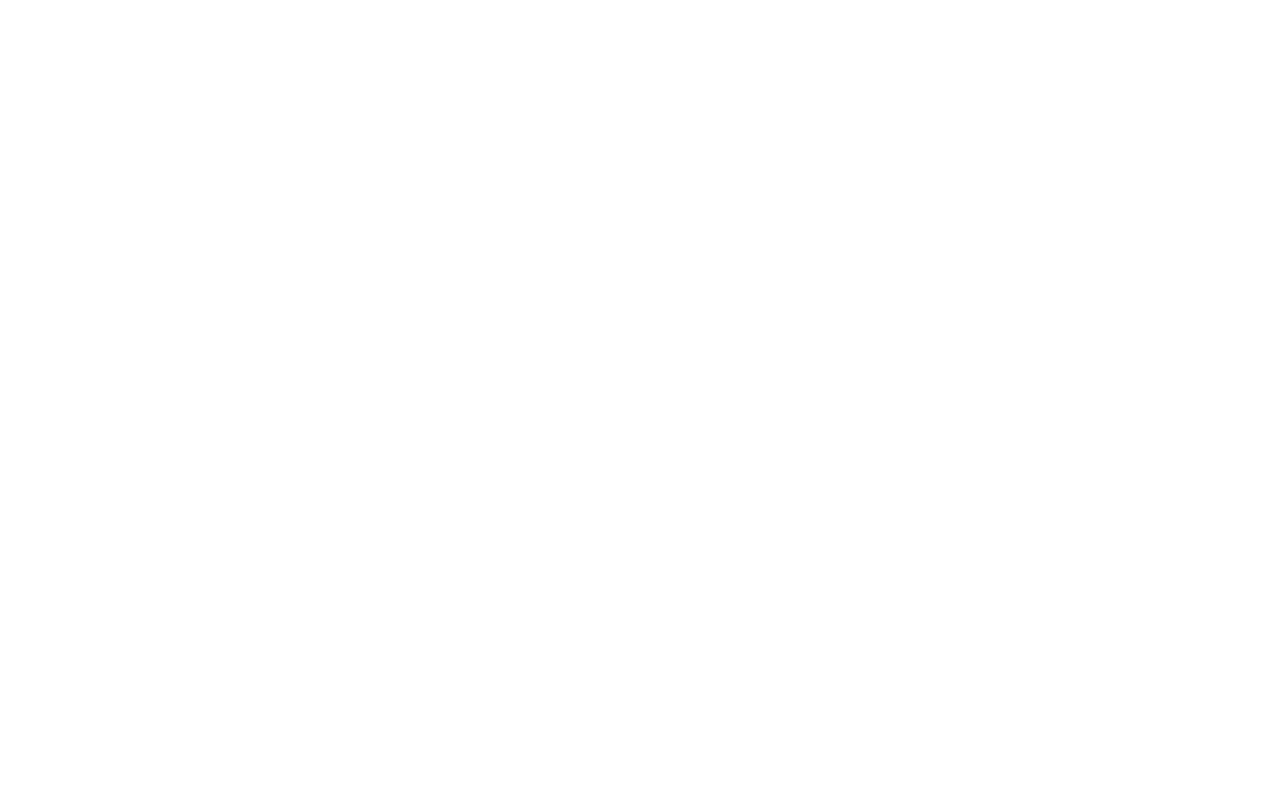
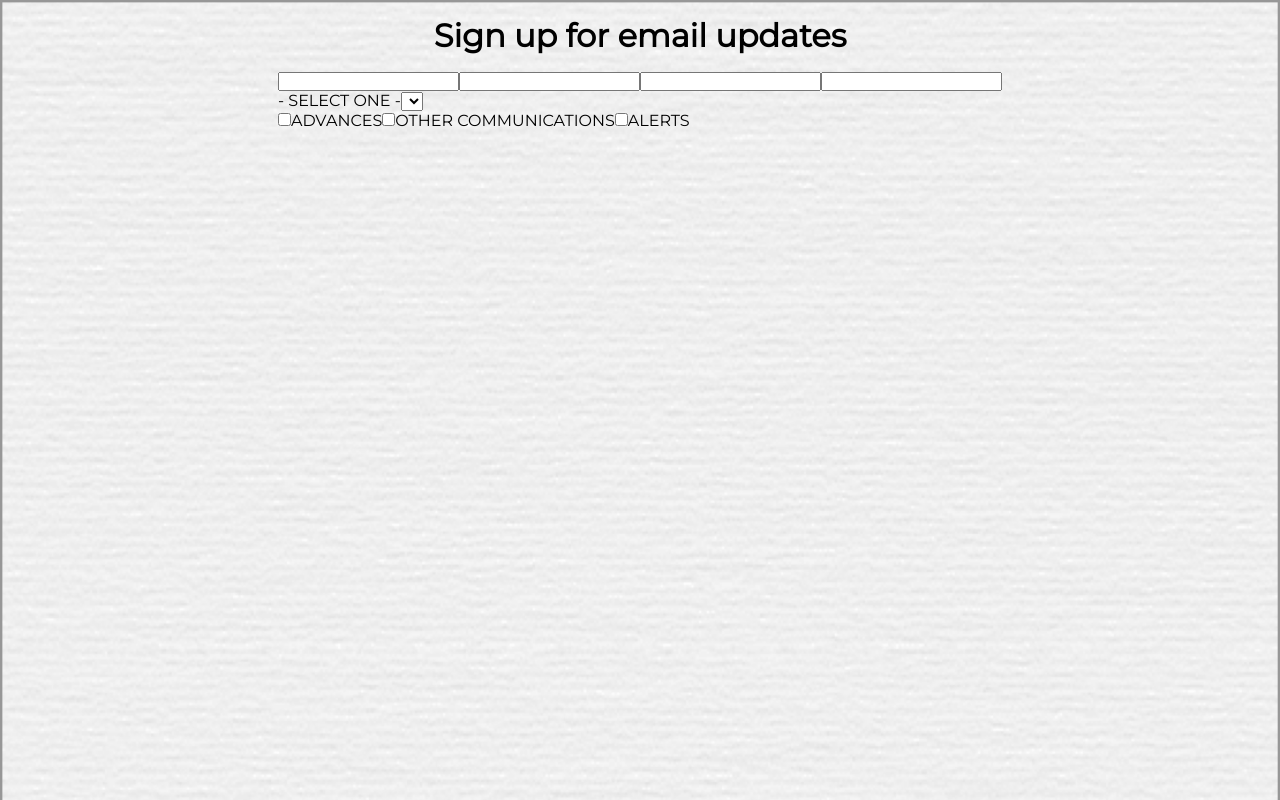
Before and after one commit to csagymbek/validation-form-react-redux, a React (Create React App) app: page / in a window 1280 px wide. Built offline with nearby package versions, Linux system fonts and the light colour scheme.

Commit message:
background image and styling added

```diff
--- a/src/App.css
+++ b/src/App.css
@@ -1,2 +1,8 @@
 .app {
+  display: grid;
+  place-items: center;
 }
+
+h1 {
+  margin: 1rem 0;
+}
--- a/src/App.js
+++ b/src/App.js
@@ -1,9 +1,10 @@
 import "./App.css";
-import { ValidationForm } from "./ValidationForm";
+import { ValidationForm } from "./components/ValidationForm";
 
 export const App = () => {
   return (
     <div className="app">
+      <h1>Sign up for email updates</h1>
       <ValidationForm />
     </div>
   );
--- a/src/ValidationForm.js
+++ /dev/null
@@ -1,3 +0,0 @@
-export const ValidationForm = () => {
-  return <div></div>;
-};
--- /dev/null
+++ b/src/components/ValidationForm.css
@@ -0,0 +1,2 @@
+.validationForm {
+}
--- /dev/null
+++ b/src/components/ValidationForm.js
@@ -0,0 +1,35 @@
+import { useSelector } from "react-redux";
+
+export const ValidationForm = () => {
+  const firstName = useSelector((state) => state.firstName);
+  const lastName = useSelector((state) => state.lastName);
+  const email = useSelector((state) => state.email);
+  const organization = useSelector((state) => state.organization);
+  const residence = useSelector((state) => state.residence);
+  console.log(residence);
+
+  return (
+    <div className="validationForm">
+      <div className="validationForm__inputFields">
+        <input type="text" value={firstName} />
+        <input type="text" value={lastName} />
+        <input type="text" value={email} />
+        <input type="text" value={organization} />
+      </div>
+      <div className="validationForm__selectField">
+        <label htmlFor="">- SELECT ONE -</label>
+        <select name="" id="" value="">
+          <option value=""></option>
+        </select>
+      </div>
+      <div className="validationForm__checkboxField">
+        <input type="checkbox" />
+        ADVANCES
+        <input type="checkbox" />
+        OTHER COMMUNICATIONS
+        <input type="checkbox" />
+        ALERTS
+      </div>
+    </div>
+  );
+};
--- a/src/index.css
+++ b/src/index.css
@@ -3,3 +3,10 @@
   padding: 0;
   box-sizing: border-box;
 }
+
+body {
+  background-image: url("./assets/texture.png");
+  background-repeat: no-repeat;
+  background-size: cover;
+  font-family: "Montserrat", sans-serif;
+}
```
Also changed, not shown: src/assets/texture.png (added).
